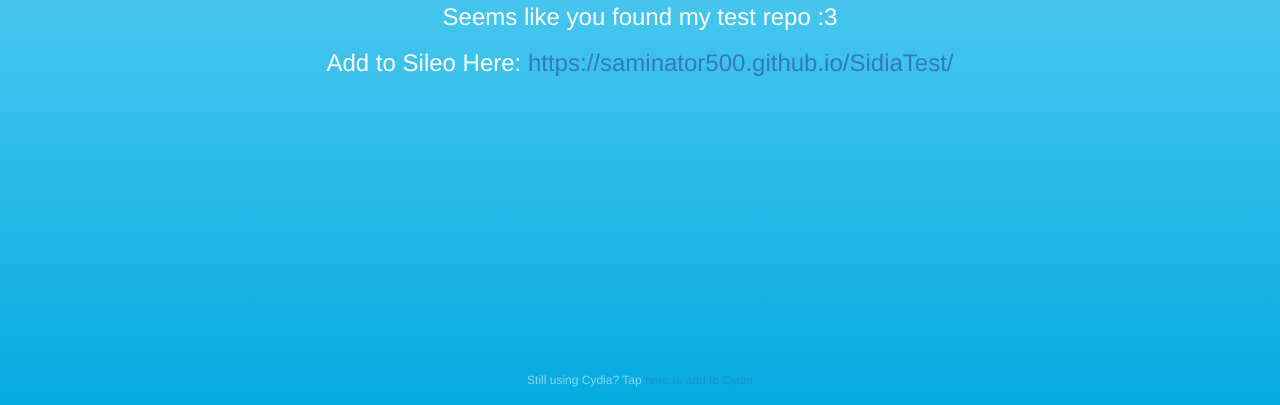
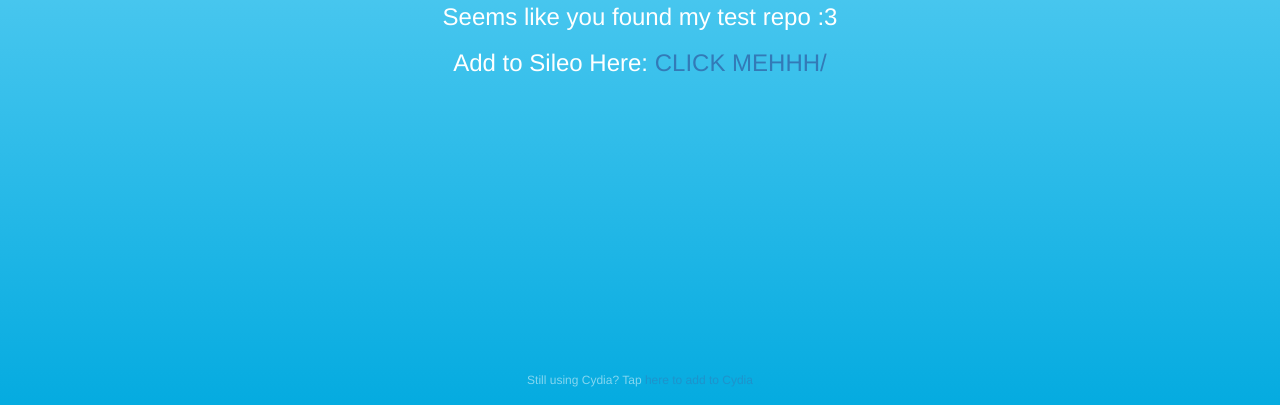
Before and after one commit to saminator500/SidiaTest, a plain HTML site: page index.html in a window 1280 px wide. Shown: the part 395-800 px from the top of the page. Drawn offline with nearby package versions, Linux system fonts and the light colour scheme.

Commit message:
Update index.html

```diff
--- a/index.html
+++ b/index.html
@@ -57,7 +57,7 @@ This is a test.</h1>
 
 <h3> Seems like you found my test repo :3</h3>
 
-<h3> Add to Sileo Here: <a href="sileo://source/https://saminator500.github.io/SidiaTest/">https://saminator500.github.io/SidiaTest/</a></h3>
+<h3> Add to Sileo Here: <a href="sileo://source/https://saminator500.github.io/SidiaTest/">CLICK MEHHH/</a></h3>
 
 </div>
 
```
